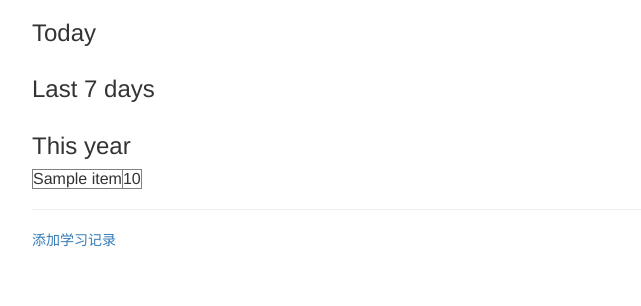
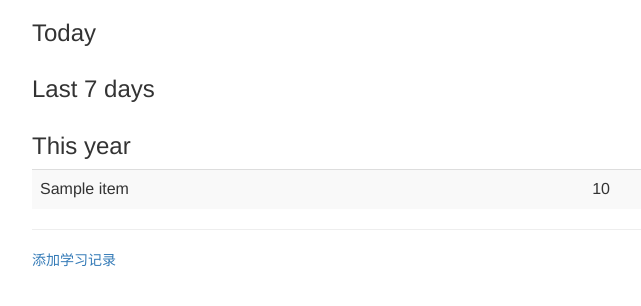
Before and after one commit to FireRick/learning_record, a Django app: page /stat/ in a window 1280 px wide. Shown: the top 306 px of the page, without its empty margins (243-884 px from the left). Run offline with Django 3.2, Linux system fonts and the light colour scheme; tables that the repository leaves empty hold one stand-in row (values such as "Sample post").

Commit message:
Change css of table in "stat.html".

```diff
--- a/learning_record/record/templates/record/stat.html
+++ b/learning_record/record/templates/record/stat.html
@@ -3,7 +3,7 @@
 {% block main %}
 
 <h3>Today</h3>
-<table border="1">
+<table class="table table-striped">
     <tbody>
         {% for data in stat_today %}
         <tr>
@@ -15,7 +15,7 @@
 </table>
 
 <h3>Last 7 days</h3>
-<table border="1">
+<table class="table table-striped">
     <tbody>
         {% for data in stat_seven_days %}
         <tr>
@@ -27,7 +27,7 @@
 </table>
 
 <h3>This year</h3>
-<table border="1">
+<table class="table table-striped">
     <tbody>
         {% for data in stat_this_year %}
         <tr>
```
